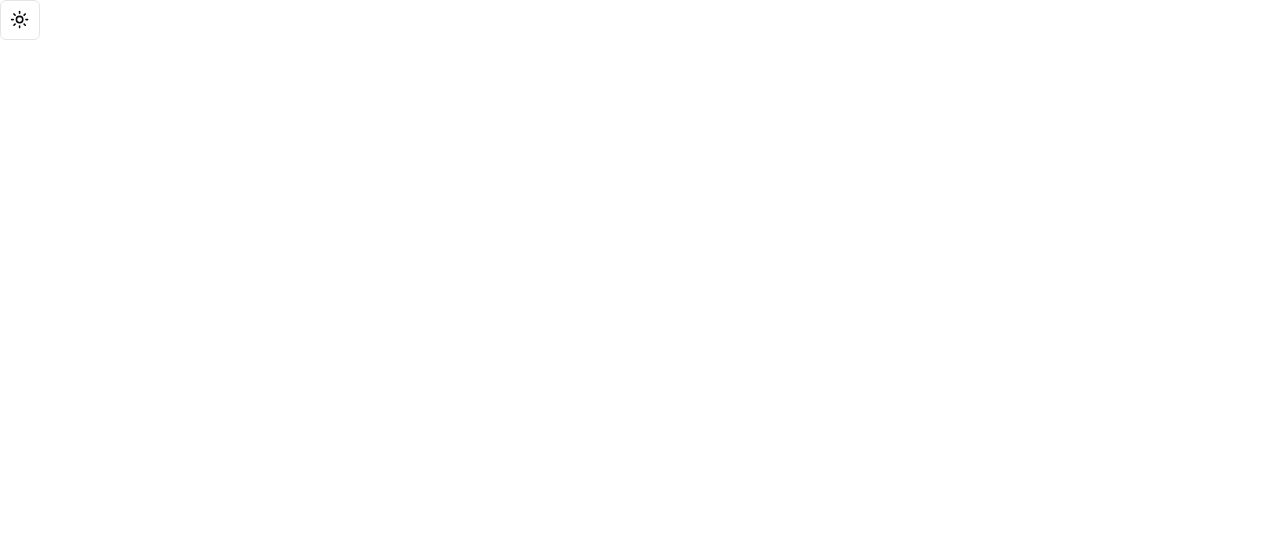
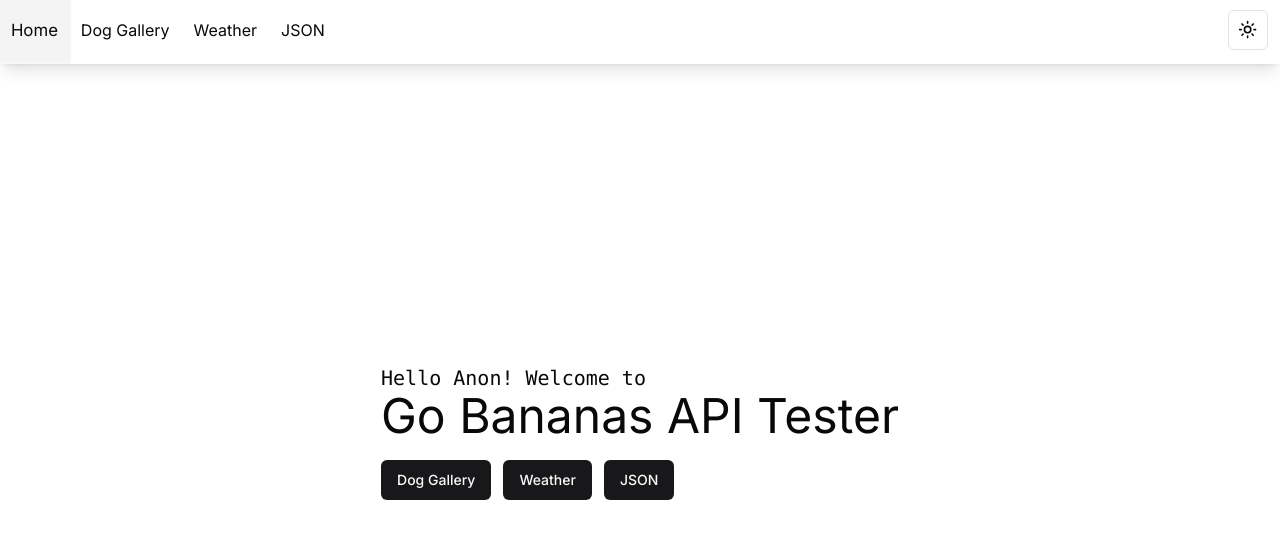
Before and after one commit to UttkarshRanjan47784/go-bananas-assignment, a Next.js app: page / in a window 1280 px wide. Shown: the top 538 px of the page. Built offline with nearby package versions, Linux system fonts and the light colour scheme.

Commit message:
Added Home Page (Complete) and Routing

```diff
--- /dev/null
+++ b/app/dog-gallery/page.tsx
@@ -0,0 +1,11 @@
+import TopBar from "@/components/topbar";
+import React from "react";
+
+export default function DogGalleryPage() {
+  return (
+    <main className="flex flex-col h-dvh w-full">
+      <TopBar />
+      <div className="grow flex justify-center items-center">Dog Gallery</div>
+    </main>
+  );
+}
--- /dev/null
+++ b/app/json-placeholder/page.tsx
@@ -0,0 +1,13 @@
+import TopBar from "@/components/topbar";
+import React from "react";
+
+export default function JsonPlaceholderPage() {
+  return (
+    <main className="flex flex-col h-dvh w-full">
+      <TopBar />
+      <div className="grow flex justify-center items-center">
+        JSON Placeholder
+      </div>
+    </main>
+  );
+}
--- a/app/page.tsx
+++ b/app/page.tsx
@@ -1,9 +1,11 @@
-import { ModeToggle } from "@/components/theme/mode-toggle";
+import Hero from "@/components/hero";
+import TopBar from "@/components/topbar";
 
 export default function Home() {
   return (
-    <main>
-      <ModeToggle />
+    <main className="flex flex-col h-dvh w-full">
+      <TopBar />
+      <Hero />
     </main>
   );
 }
--- /dev/null
+++ b/app/weather/page.tsx
@@ -0,0 +1,11 @@
+import TopBar from "@/components/topbar";
+import React from "react";
+
+export default function WeatherPage() {
+  return (
+    <main className="flex flex-col h-dvh w-full">
+      <TopBar />
+      <div className="grow flex justify-center items-center">Weather</div>
+    </main>
+  );
+}
--- /dev/null
+++ b/components/hero.tsx
@@ -0,0 +1,31 @@
+import React from "react";
+import { Button } from "./ui/button";
+import Link from "next/link";
+
+export default function Hero() {
+  return (
+    <div className="grow w-full flex justify-center items-center px-5">
+      <div>
+        <p className="font-mono sm:text-xl">Hello Anon! Welcome to</p>
+        <h1 className="text-4xl sm:text-5xl mb-5">Go Bananas API Tester</h1>
+        <div className="space-x-3">
+          <Link href="/dog-gallery">
+            <Button className="transition-all duration-300 hover:scale-105">
+              Dog Gallery
+            </Button>
+          </Link>
+          <Link href="/weather">
+            <Button className="transition-all duration-300 hover:scale-105">
+              Weather
+            </Button>
+          </Link>
+          <Link href="/json-placeholder">
+            <Button className="transition-all duration-300 hover:scale-105">
+              JSON
+            </Button>
+          </Link>
+        </div>
+      </div>
+    </div>
+  );
+}
--- /dev/null
+++ b/components/topbar.tsx
@@ -0,0 +1,38 @@
+import React from "react";
+import { ModeToggle } from "./theme/mode-toggle";
+import { Menu } from "lucide-react";
+import Link from "next/link";
+
+export default function TopBar() {
+  return (
+    <div className="flex justify-between items-center h-16 dark:border-b dark:border-muted-foreground shadow-lg pr-3 pb-1">
+      <div className="hidden sm:flex">
+        <Link href="/">
+          <p className="py-5 px-3 hover:bg-muted transition-all duration-300 hover:scale-105 cursor-pointer">
+            Home
+          </p>
+        </Link>
+        <Link href="/"></Link>
+        <Link href="/dog-gallery">
+          <p className="py-5 px-3 hover:bg-muted transition-all duration-300 hover:scale-105 cursor-pointer">
+            Dog Gallery
+          </p>
+        </Link>
+        <Link href="/weather">
+          <p className="py-5 px-3 hover:bg-muted transition-all duration-300 hover:scale-105 cursor-pointer">
+            Weather
+          </p>
+        </Link>
+        <Link href="/json-placeholder">
+          <p className="py-5 px-3 hover:bg-muted transition-all duration-300 hover:scale-105 cursor-pointer">
+            JSON
+          </p>
+        </Link>
+      </div>
+      <div className="sm:hidden ml-3">
+        <Menu />
+      </div>
+      <ModeToggle />
+    </div>
+  );
+}
```
